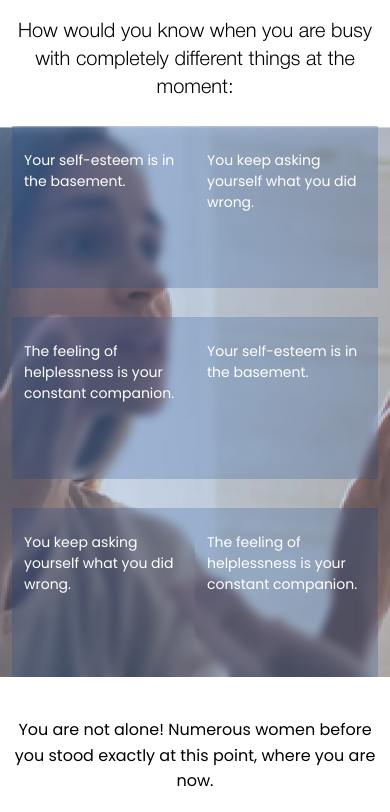
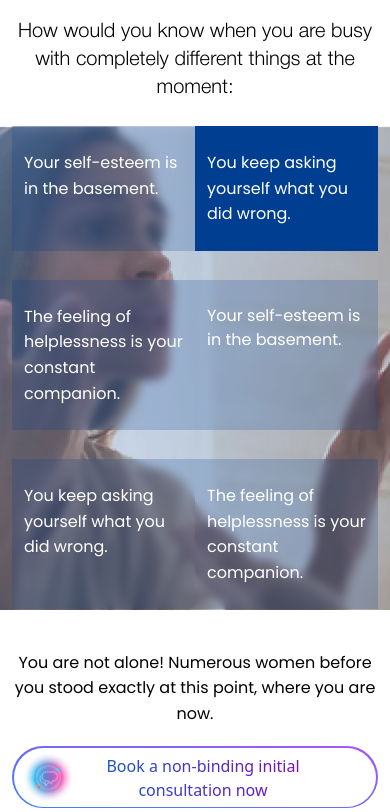
Before and after one commit to Shiv-468/Consultency-page, a React (Create React App) app: page / in a window 390 px wide. Shown: the part 1009-1821 px from the top of the page. Built offline with nearby package versions, Linux system fonts and the light colour scheme.

Commit message:
add slide ellipse

```diff
--- a/src/components/Analysis.jsx
+++ b/src/components/Analysis.jsx
@@ -5,6 +5,7 @@
 import MJH4 from '../assets/images/svg/MJH4.svg'
 import Chatting from '../assets/images/svg/chatting.svg'
 import AnalysisEllipse from '../assets/images/webp/AnalysisEllipse.webp'
+import SliderEllipse from '../assets/images/webp/SliderEllipse.webp'
 import { NextArrow, PrevArrow } from '../common/Icon';
 const Analysis = () => {
   var settings = {
@@ -45,7 +46,7 @@
        </div>
         </div>
         <div className=" flex flex-wrap -mx-3">
-          <div className="w-full md:w-[50%] px-3 flex flex-col items-center md:items-start pb-6 md:pb-0"  data-aos="fade-right">
+          <div className="w-full md:w-[41.66%] ps-3 md:ps-[6px] flex flex-col items-center md:items-start pb-6 md:pb-0"  data-aos="fade-right">
             <h4 className='text-[24px] sm:text-[29.3px] leading-[37.8px] font-Helvetica font-normal pt-9'>THE FOUR PHASES OF</h4>
             <h2 className='text-[33px] leading-[39px] sm:text-[52px] sm:leading-[62.4px] font-Helvetica font-normal lg:max-w-[327px] text-center md:text-start'>SEPARATION <span className='text-[#F77B0B]'>MINDSET</span></h2>
             <p className=' text-base leading-[25.6px] font-Poppins font-normal pt-5 max-w-[484px] '>There are 4 typical separation phases. The 4 phases are not always clearly separated from each other and can overlap.</p>
@@ -56,25 +57,29 @@
               </span>
             </button>
           </div>
-          <div className=" w-full md:w-[50%] px-3" data-aos="fade-left">
+          <div className=" w-full md:w-[58.33%] px-3 flex flex-col justify-end" data-aos="fade-left">
 
             <Slider {...settings}>
-              <div className=' max-w-[608px] mx-auto py-12 px-4 min-h-[350px] sm:min-h-[448px] bg-[#003E92] !flex flex-col items-center justify-center'>
+              <div className=' max-w-[608px] relative z-20 mx-auto md:mr-0 md:!ml-auto py-12 px-4 min-h-[350px] sm:min-h-[448px] bg-[#003E92] !flex flex-col items-center justify-center'>
+              <img src={SliderEllipse} alt=""  className=' absolute z-0 bg-transparent right-0 bottom-0'/>
                 <h5 className=' text-white text-center text-[20px] leading-[32px] font-Poppins font-medium'>1st phase</h5>
                 <h5 className=' text-white text-center text-[20px] leading-[32px] font-Poppins font-medium'>"The not-wanting-to-be-true"</h5>
                 <p className=' font-Poppins text-base leading-[25.6px] font-normal text-white max-w-[363px] text-center pt-4'>This phase is characterized by denial and ignoring the final separation.</p>
               </div>
-              <div className=' max-w-[608px] mx-auto py-12 px-4 min-h-[350px] sm:min-h-[448px] bg-[#003E92] !flex flex-col items-center justify-center'>
+              <div className=' max-w-[608px] relative z-20 mx-auto md:mr-0 md:!ml-auto py-12 px-4 min-h-[350px] sm:min-h-[448px] bg-[#003E92] !flex flex-col items-center justify-center'>
+              <img src={SliderEllipse} alt=""  className=' absolute z-0 bg-transparent right-0 bottom-0'/>
                 <h5 className=' text-white text-center text-[20px] leading-[32px] font-Poppins font-medium'>2nd phase</h5>
                 <h5 className=' text-white text-center text-[20px] leading-[32px] font-Poppins font-medium'>"The emotional chaos"</h5>
                 <p className=' font-Poppins text-base leading-[25.6px] font-normal text-white max-w-[363px] text-center pt-4'>The second phase is characterized by strong mode swings and disorientation</p>
               </div>
-              <div className=' max-w-[608px] mx-auto py-12 px-4 min-h-[350px] sm:min-h-[448px] bg-[#003E92] !flex flex-col items-center justify-center'>
+              <div className=' max-w-[608px] relative z-20 mx-auto md:mr-0 md:!ml-auto py-12 px-4 min-h-[350px] sm:min-h-[448px] bg-[#003E92] !flex flex-col items-center justify-center'>
+              <img src={SliderEllipse} alt=""  className=' absolute z-0 bg-transparent right-0 bottom-0'/>
                 <h5 className=' text-white text-center text-[20px] leading-[32px] font-Poppins font-medium'>3rd phase</h5>
                 <h5 className=' text-white text-center text-[20px] leading-[32px] font-Poppins font-medium'>"The reconstruction"</h5>
                 <p className=' font-Poppins text-base leading-[25.6px] font-normal text-white max-w-[363px] text-center pt-4'>apart from occasional setbacks, you now begin to actively take control of your life again.</p>
               </div>
-              <div className=' max-w-[608px] mx-auto py-12 px-4 min-h-[350px] sm:min-h-[448px] bg-[#003E92] !flex flex-col items-center justify-center'>
+              <div className=' max-w-[608px] relative z-20 mx-auto md:mr-0 md:!ml-auto py-12 px-4 min-h-[350px] sm:min-h-[448px] bg-[#003E92] !flex flex-col items-center justify-center'>
+              <img src={SliderEllipse} alt=""  className=' absolute z-0 bg-transparent right-0 bottom-0'/>
                 <h5 className=' text-white text-center text-[20px] leading-[32px] font-Poppins font-medium'>4th phase</h5>
                 <h5 className=' text-white text-center text-[20px] leading-[32px] font-Poppins font-medium'>"The new concept of life"</h5>
                 <p className=' font-Poppins text-base leading-[25.6px] font-normal text-white max-w-[363px] text-center pt-4'>through the breakup you have learned to find your strengths. you develop a new concept of love and partnership. you have now gained the freedom to be yourself and live your life.</p>
--- a/src/components/Fault.jsx
+++ b/src/components/Fault.jsx
@@ -24,39 +24,39 @@
                 <p className=' text-center pt-4 md:pt-14 pb-6 sm:pb-[34.8px] font-Helvetica text-[20px] leading-[28px] font-normal'>How would you know when you are busy with completely different things at the moment:</p>
             </div>
             <div className=" bg-FaultBG min-h-[360px] bg-no-repeat bg-cover bg-center  ">
-              <div className=" max-w-[1210px] px-3 mx-auto">
+              <div className=" max-w-[1044px] px-3 xl:px-0 mx-auto">
              <div className=" flex flex-col gap-[29.15px] flex-wrap">
-           <div className=" flex justify-end  lg:pe-[43px]">
+           <div className=" flex justify-end  xl:pe-[43px]">
            <div className=" max-w-[750px] w-full flex flex-wrap min-h-[162px]" data-aos="flip-up">
                     {/*======= fault cards ===== */}
-                    <div className=" w-[50%] min-h-[162px] px-3 bg-[#003E9233] backdrop-blur-[4px] hover:bg-[#003E92] ease-linear duration-300 flex justify-center py-[24px] sm:py-[43px] sm:w-[33.33%]">
-                        <p className=' text-white text-[14px] sm:text-base sm:leading-[25.6px] font-Poppins font-normal max-w-[173px] w-full'>Your self-esteem is in the basement.</p>
+                    <div className=" w-[50%] md:min-h-[162px] px-3 bg-[#003E9233] backdrop-blur-[4px] hover:bg-[#003E92] ease-linear duration-300 flex justify-center py-[24px] sm:py-[43px] sm:w-[33.33%]">
+                        <p className=' text-white text-base leading-[25.6px] font-Poppins font-normal max-w-[173px] w-full'>Your self-esteem is in the basement.</p>
                     </div>
-                    <div className=" w-[50%] min-h-[162px] px-3 bg-[#003E9233] backdrop-blur-[4px] hover:bg-[#003E92] ease-linear duration-300 flex justify-center py-[24px] sm:py-[43px] sm:w-[33.33%]">
-                        <p className=' text-white text-[14px] sm:text-base sm:leading-[25.6px] font-Poppins font-normal max-w-[196px] w-full'>You keep asking yourself what you did wrong.
+                    <div className=" w-[50%] md:min-h-[162px] px-3 bg-[#003E9233] backdrop-blur-[4px] bg-[#003E92] ease-linear duration-300 flex justify-center py-[24px] sm:py-[43px] sm:w-[33.33%]">
+                        <p className=' text-white text-base leading-[25.6px] font-Poppins font-normal max-w-[196px] w-full'>You keep asking yourself what you did wrong.
                         </p>
                     </div>
-                    <div className=" w-[50%] min-h-[162px] px-3 mt-[29.1px] sm:mt-0 bg-[#003E9233] backdrop-blur-[4px] hover:bg-[#003E92] ease-linear duration-300 flex justify-center py-[24px] sm:py-[43px] sm:w-[33.33%]">
-                        <p className=' text-white text-[14px] sm:text-base sm:leading-[25.6px] font-Poppins font-normal max-w-[173px] w-full'>The feeling of helplessness is your constant companion.</p>
+                    <div className=" w-[50%] md:min-h-[162px] px-3 mt-[29.1px] sm:mt-0 bg-[#003E9233] backdrop-blur-[4px] hover:bg-[#003E92] ease-linear duration-300 flex justify-center py-[24px] sm:py-[43px] sm:w-[33.33%]">
+                        <p className=' text-white text-base leading-[25.6px] font-Poppins font-normal max-w-[173px] w-full'>The feeling of helplessness is your constant companion.</p>
                     </div>
                     <div className=" px-3 bg-[#003E9233] mt-[29.1px] sm:mt-0 sm:hidden backdrop-blur-[4px] hover:bg-[#003E92] ease-linear duration-300 flex justify-center py-[24px] sm:py-[45px] w-[50%] sm:w-[33.33%]">
-                        <p className=' text-white text-[14px] sm:text-base sm:leading-[25.6px] font-Poppins font-normal max-w-[173px] w-full'>Your self-esteem is in the basement.</p>
+                        <p className=' text-white sm:text-base sm:leading-[25.6px] font-Poppins font-normal max-w-[173px] w-full'>Your self-esteem is in the basement.</p>
                     </div>
                 </div>
            </div>
-                <div className=" max-w-[750px] w-full flex flex-wrap min-h-[169px]" data-aos="flip-down">
+                <div className=" max-w-[750px] w-full flex flex-wrap md:min-h-[169px]" data-aos="flip-down">
                     {/*======= fault cards ===== */}
                 <div className=" hidden sm:flex sm:w-[33.33%]">
                 <div className=" px-3 bg-[#003E9233] backdrop-blur-[4px] hover:bg-[#003E92] ease-linear duration-300 flex justify-center py-[24px] sm:py-[45px] w-[50%] sm:w-full">
-                        <p className=' text-white text-[14px] sm:text-base sm:leading-[25.6px] font-Poppins font-normal max-w-[173px] w-full'>Your self-esteem is in the basement.</p>
+                        <p className=' text-white text-base leading-[25.6px] font-Poppins font-normal max-w-[173px] w-full'>Your self-esteem is in the basement.</p>
                     </div>
                 </div>
                     <div className=" px-3 bg-[#003E9233] backdrop-blur-[4px] hover:bg-[#003E92] ease-linear duration-300 flex justify-center py-[24px] sm:py-[45px] w-[50%] sm:w-[33.33%]">
-                        <p className=' text-white text-[14px] sm:text-base sm:leading-[25.6px] font-Poppins font-normal max-w-[196px] w-full'>You keep asking yourself what you did wrong.
+                        <p className=' text-white text-base leading-[25.6px] font-Poppins font-normal max-w-[196px] w-full'>You keep asking yourself what you did wrong.
                         </p>
                     </div>
                     <div className=" px-3 bg-[#003E9233] backdrop-blur-[4px] hover:bg-[#003E92] ease-linear duration-300 flex justify-center py-[24px] sm:py-[45px] w-[50%] sm:w-[33.33%]">
-                        <p className=' text-white text-[14px] sm:text-base sm:leading-[25.6px] font-Poppins font-normal max-w-[173px] w-full'>The feeling of helplessness is your constant companion.</p>
+                        <p className=' text-white text-base leading-[25.6px] font-Poppins font-normal max-w-[173px] w-full'>The feeling of helplessness is your constant companion.</p>
                     </div>
                 </div>
              </div>
--- a/src/index.css
+++ b/src/index.css
@@ -37,11 +37,11 @@
 }
 
 .custom-next-arrow {
-  left: -32px;
+  left:0;
 }
 
 .custom-prev-arrow {
-  left: 22px;
+  left: 70px;
 }
 html,body{
   scroll-behavior: smooth;
```
Also changed, not shown: src/assets/images/webp/Slider1Ellipse.webp (deleted), src/assets/images/webp/SliderEllipse.webp (added).
